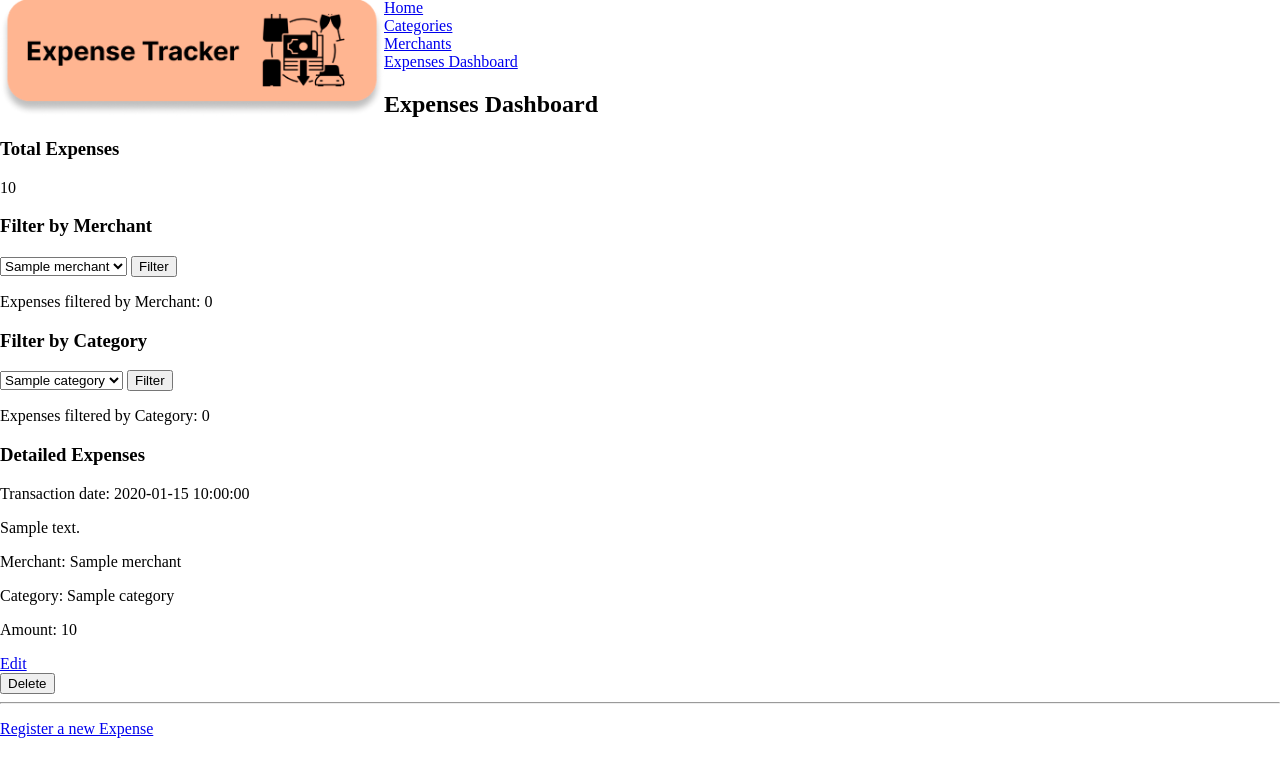
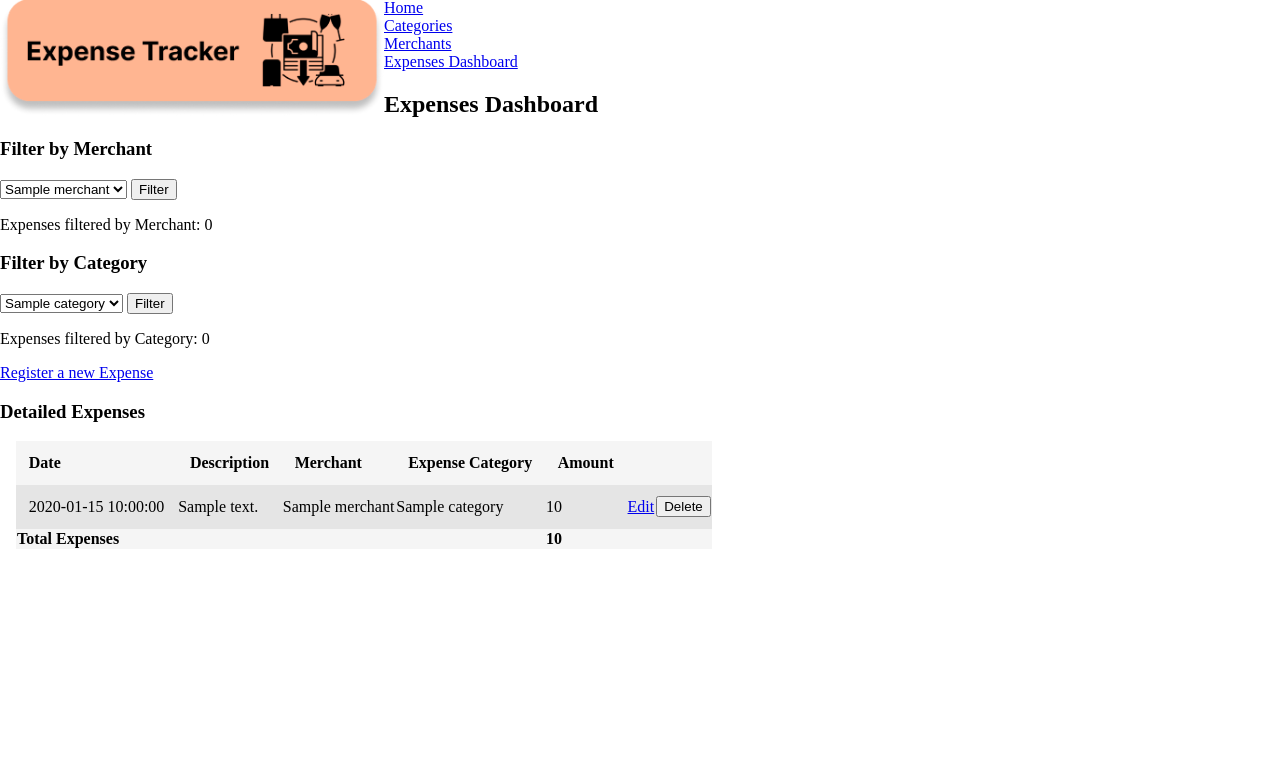
Before and after one commit to sandramolina/pythonic_expense_tracker, a Flask app: page /dashboard in a window 1280 px wide. Shown: the part 17-800 px from the top of the page. Run offline with Flask 2, Linux system fonts and the light colour scheme; a database or web service that is not in the repository returns one stand-in record (values such as "Sample title"); some libraries are stand-ins or nearby versions.

Commit message:
renders table into dashboard

```diff
--- a/static/main.css
+++ b/static/main.css
@@ -24,3 +24,22 @@ img {
     float: right;
 
 }
+
+.table-row:nth-child(even) {
+    background-color: #e5e5e5;
+}
+
+.table-headings {
+    text-align: left;
+    font-weight: bolder;
+}
+
+.table {
+    border-spacing: 0;
+    margin: 1rem;
+    background-color: #f5f5f5;
+}
+
+.table-cell {
+    padding: 1vw;
+}
--- a/templates/dashboard.html
+++ b/templates/dashboard.html
@@ -2,9 +2,6 @@
 {% block content %}
 
 <h2>Expenses Dashboard</h2>
-
-<h3>Total Expenses</h3>
-<p>{{ total_expenses }}</p>
 
 <h3>Filter by Merchant</h3>
 <form action="/filter_merchant" method="POST">
@@ -28,22 +25,43 @@
 </form>
 <p>Expenses filtered by Category: {{subtotal_expenses_category}}</p>
 
+<p><a href="/">Register a new Expense</a></p>
 <h3>Detailed Expenses</h3>
+
+<table class="table">
+
+    <tr class="table-headings">
+        <th class="table-cell">Date</th>
+        <th class="table-cell">Description</th>
+        <th class="table-cell">Merchant</th>
+        <th class="table-cell">Expense Category</th>
+        <th class="table-cell">Amount</th>
+    </tr>
 {% for expense in expenses %}
+    <tr class="table-row">
+        <td class="table-cell">{{ expense.get_expense_date() }}</td>
+        <td>{{ expense.get_expense_description() }}</td>
+        <td>{{ expense.merchant.get_merchant_name() }}</td>
+        <td>{{ expense.category.get_category_name() }}</td>
+        <td>{{ expense.get_expense_amount() }}</td>
+        <td>
+            <a href="/{{ expense.id }}/edit">Edit</a>
+        </td>
+        <td>
+            <form action="/{{ expense.id }}/delete" method="POST">
+                <input type="submit" value="Delete">
+            </form>
+        </td>
+    </tr>
+{% endfor %}
+<tr class="table-headings">
+    <td>Total Expenses</td>
+    <td></td>
+    <td></td>
+    <td></td>
+    <td>{{ total_expenses }}</td>
+</tr>
+</table>
 
-<section>
-    <p>Transaction date: {{ expense.get_expense_date() }}</p>
-    <p>{{ expense.get_expense_description() }}</p>
-    <p>Merchant: {{ expense.merchant.get_merchant_name() }}</p>
-    <p>Category: {{ expense.category.get_category_name() }}</p>
-    <p>Amount: {{ expense.get_expense_amount() }}</p>
-    <a href="/{{ expense.id }}/edit">Edit</a>
-    <form action="/{{ expense.id }}/delete" method="POST">
-        <input type="submit" value="Delete">
-    </form>
-</section>
-<hr>
 
-{% endfor %}
-<p><a href="/">Register a new Expense</a></p>
 {% endblock %}
```
